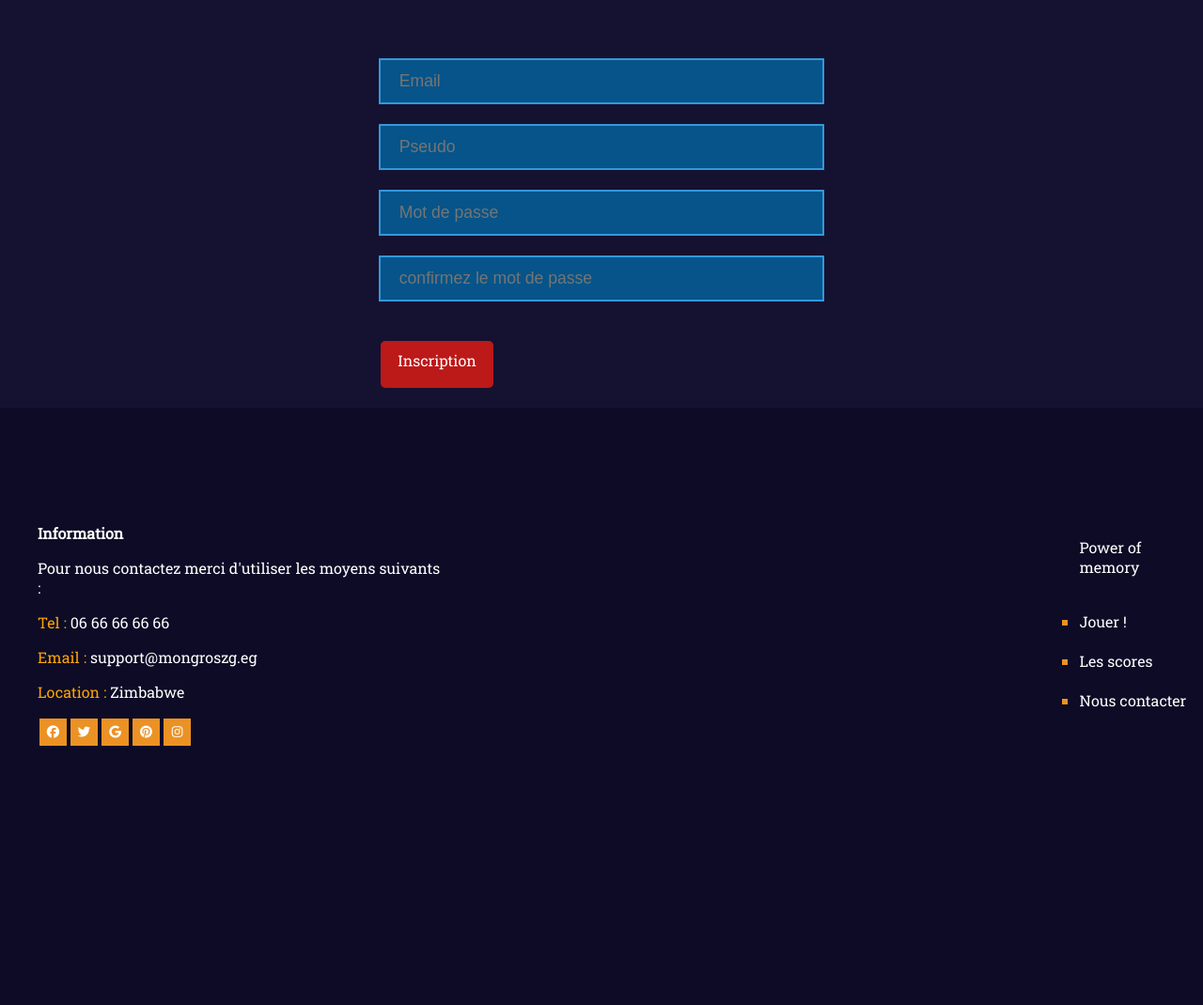
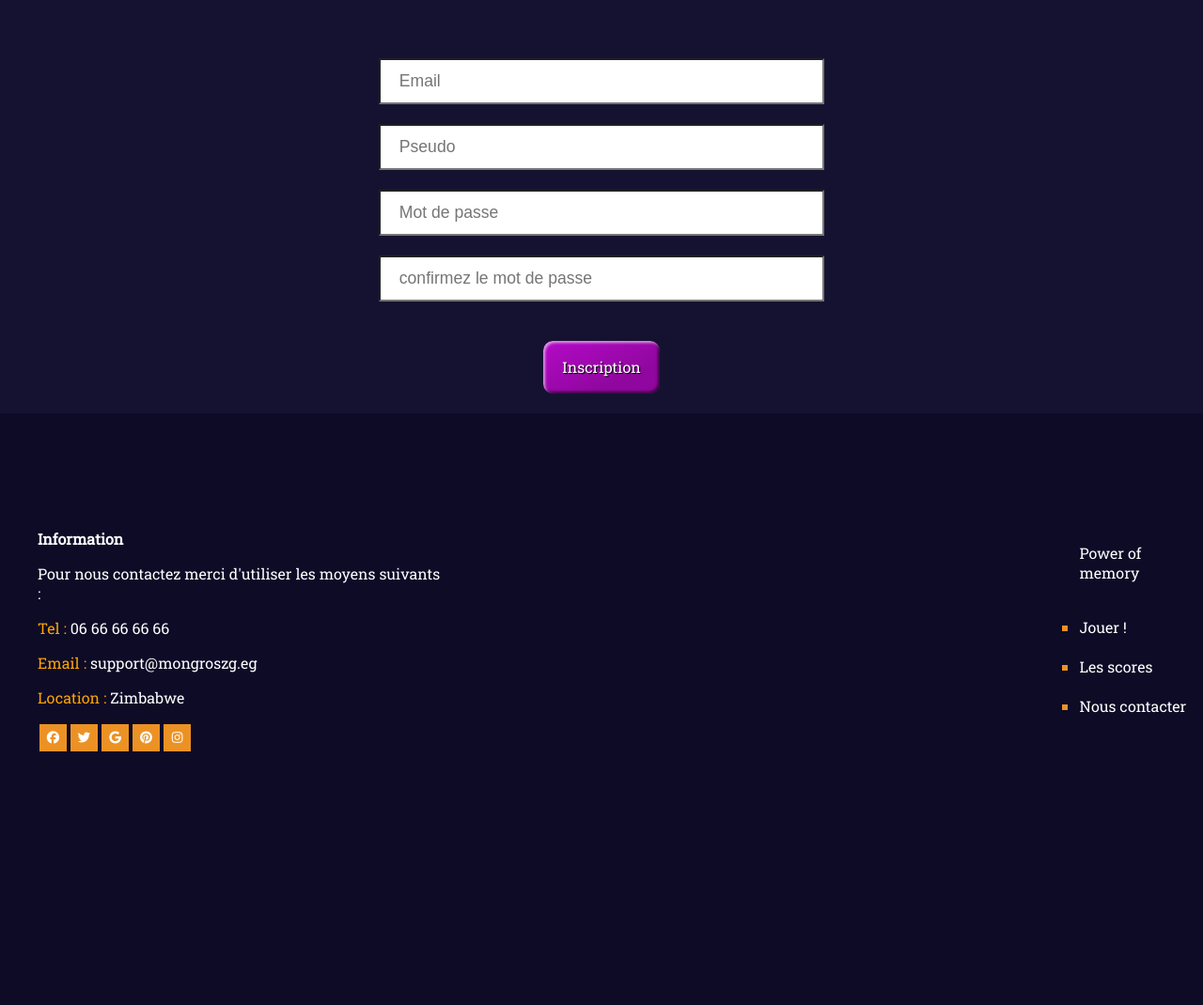
Before and after one commit to BaptisteCMY/memories, a PHP site: page /inscription.html in a window 1280 px wide. Shown: the part 442-1512 px from the top of the page at 94% size. Before the commit the page ends 1236 px from the top, so only its background shows below. Run offline with PHP 8.4, Linux system fonts and the light colour scheme; some libraries are stand-ins or nearby versions.

Commit message:
Maj boutons jeu

```diff
--- a/assets/css/main.css
+++ b/assets/css/main.css
@@ -1,6 +1,8 @@
 @import url('https://fonts.googleapis.com/css2?family=Roboto+Slab&display=swap');
+/*@import url('https://fonts.googleapis.com/css2?family=Pixelify+Sans&display=swap');*/
 body{
     font-family: 'Roboto Slab', serif;
+    /*font-family: 'Pixelify Sans', sans-serif;*/
     margin: 0;
 
 }
@@ -24,17 +26,29 @@ body{
 }
 
 .button_validation_inscription:hover {
-background-color: rgb(0, 255, 17);
+background-color: rgba(180, 9, 199, 0.807);
 }
 
 
 .button_validation_inscription {
     display: inline-block;
-    padding: 25px 30px;
-    background-color: #bc1919;
+    background-color: rgb(180, 9, 199);
     color: #fff;
     text-decoration: none;
     border-radius: 5px;
+    border: 0;
+    line-height: 3.5;
+    padding: 0 20px;
+    font-size: 1rem;
+    text-align: center;
+    color: #fff;
+    text-shadow: 1px 1px 1px #000;
+    border-radius: 10px;
+    background-color: rgb(180, 9, 199);
+    background-image: linear-gradient(to top left, rgba(0, 0, 0, 0.2), rgba(0, 0, 0, 0.2) 30%, rgba(0, 0, 0, 0));
+    box-shadow:
+      inset 2px 2px 3px rgba(255, 255, 255, 0.6),
+      inset -2px -2px 3px rgba(0, 0, 0, 0.6);
 }
 
 .email {
@@ -46,32 +60,19 @@ background-color: rgb(0, 255, 17);
 input {
     width: 200px;
     padding: 10px;
-    border: 2px solid #3498db;
     border-radius: 0.5px;
     font-size: 16px;
     outline: none;
     transition: border-color 0.2s;
-    background-color: #065489;
 }
-
-/*Style au survol */
 input:hover {
     border-color: #ff5733;
 }
-
 h1 {
     color: aliceblue;
     font-size: 50px;
 
 }
-
-.button_validation_inscription {
-    margin-right: 350px; /* Décalage de 20 pixels vers la gauche */
-    padding: 10px;
-    width: 100px;
-    height: 30px;
-}
-
 .buttonN {
 
     border: 0;
```
Also changed, not shown: jeu.html (+6 -8 lines).
